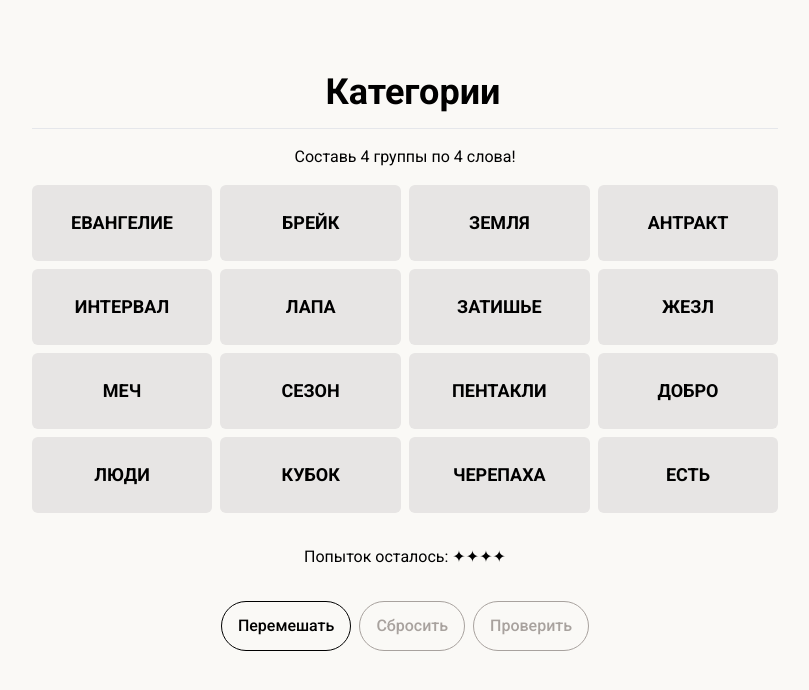
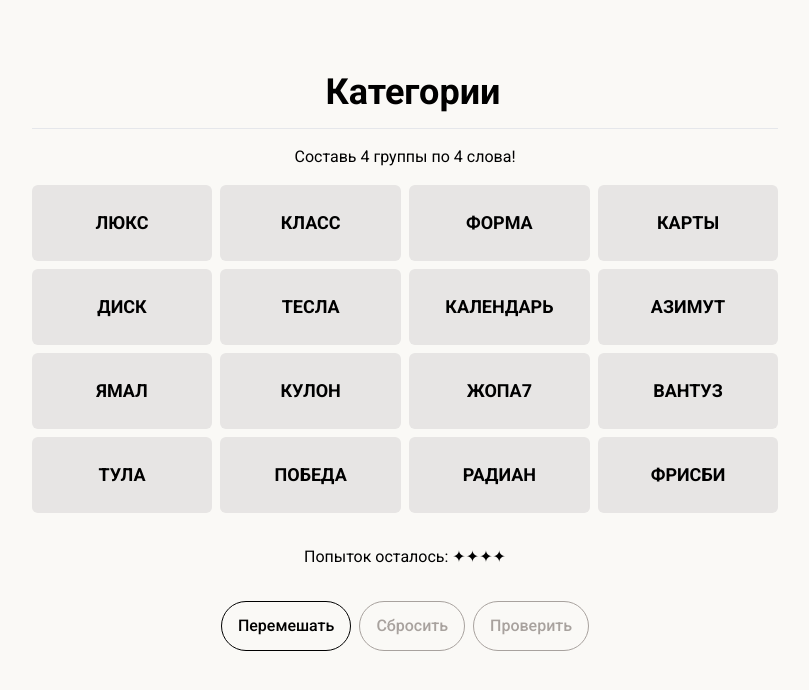
Before and after one commit to danuhaha/CategoriesRussian, a Next.js app: page / in a window 1280 px wide. Shown: the top 690 px of the page, without its empty margins (235-1044 px from the left). Built offline with nearby package versions, Linux system fonts and the light colour scheme.

Commit message:
17.02.2025 first my try

```diff
--- a/app/_examples.ts
+++ b/app/_examples.ts
@@ -2,23 +2,23 @@ import { Category } from "./_types";
 
 export const categories: Category[] = [
   {
-    category: 'ПАУЗА',
-    items: ["БРЕЙК", "АНТРАКТ", "ЗАТИШЬЕ", "ИНТЕРВАЛ"],
+    category: 'СЕРВИСЫ ГУГЛ',
+    items: ["КЛАСС", "КАРТЫ", "КАЛЕНДАРЬ", "ДИСК"],
     level: 1,
   },
   {
-    category: "ЧЕТЫРЕ",
-    items: ["ЧЕРЕПАХА", "СЕЗОН", "ЕВАНГЕЛИЕ", "ЛАПА"],
+    category: "ЕДИНИЦЫ ИЗМЕРЕНИЯ",
+    items: ["РАДИАН", "КУЛОН", "ЛЮКС", "ТЕСЛА"],
     level: 2,
   },
   {
-    category: "МАСТИ В ТАРО",
-    items: ["ЖЕЗЛ", "КУБОК", "МЕЧ", "ПЕНТАКЛИ"],
+    category: "АВИАКОМПАНИИ",
+    items: ["АЗИМУТ", "ПОБЕДА", "ЯМАЛ", "ЖОПА7"],
     level: 3,
   },
   {
-    category: "ДРЕВНЕРУССКИЕ БУКВЫ",
-    items: ["ДОБРО", "ЛЮДИ", "ЕСТЬ", "ЗЕМЛЯ"],
+    category: "1, 2, 3, 4",
+    items: ["ВАНТУЗ", "ТУЛА", "ФРИСБИ", "ФОРМА"],
     level: 4,
   },
 ];
```
